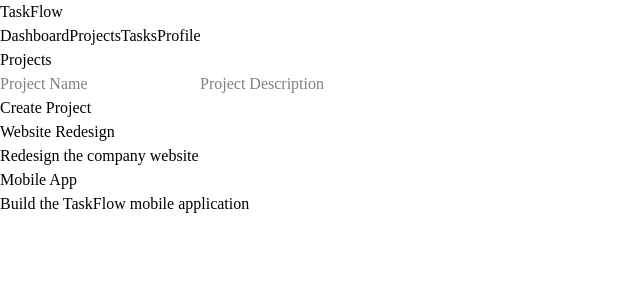
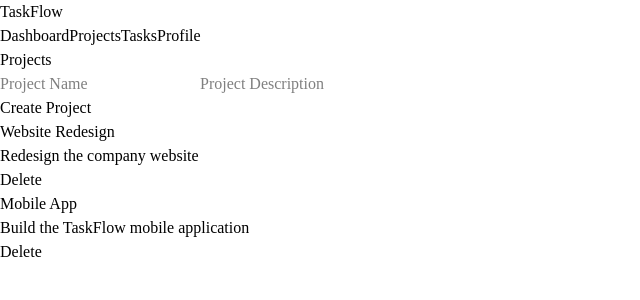
Before and after one commit to ODIRAA-git/taskflow, a React (Vite) app in the folder frontend/: page /projects in a window 1280 px wide. Shown: the top 300 px of the page, without its empty margins (0-640 px from the left). Built offline with nearby package versions, Linux system fonts and the light colour scheme.

Commit message:
feat: add project deletion

```diff
--- a/frontend/src/pages/ProjectsPage.tsx
+++ b/frontend/src/pages/ProjectsPage.tsx
@@ -38,6 +38,8 @@ const [projectDescription, setProjectDescription] = useState("");
     onChange={(e) => setProjectDescription(e.target.value)}
     className="w-full rounded-lg border p-3"
   />
+
+
 </div>
       <button
         className="mt-6 mb-6 rounded-lg bg-black px-4 py-2 text-white"
@@ -73,7 +75,18 @@ const [projectDescription, setProjectDescription] = useState("");
             <p className="mt-3 text-gray-600">
               {project.description}
             </p>
+            <button
+  className="mt-4 rounded-lg bg-red-600 px-4 py-2 text-white"
+  onClick={() =>
+    setProjects(
+      projects.filter((p) => p.id !== project.id)
+    )
+  }
+>
+  Delete
+</button>
           </div>
+
         ))}
       </div>
     </DashboardLayout>
```
